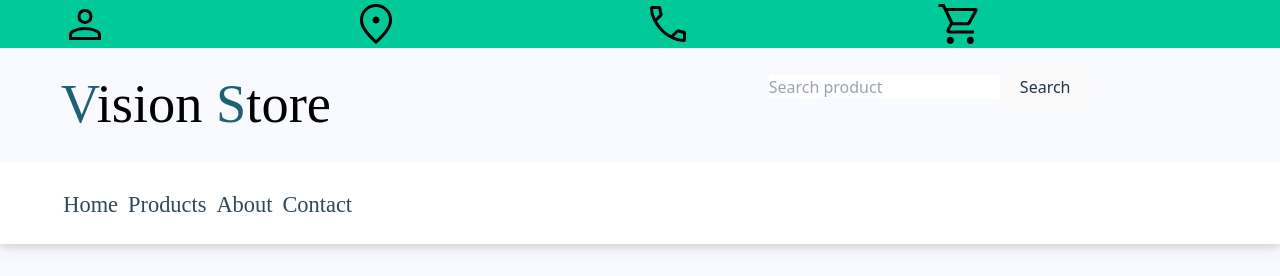
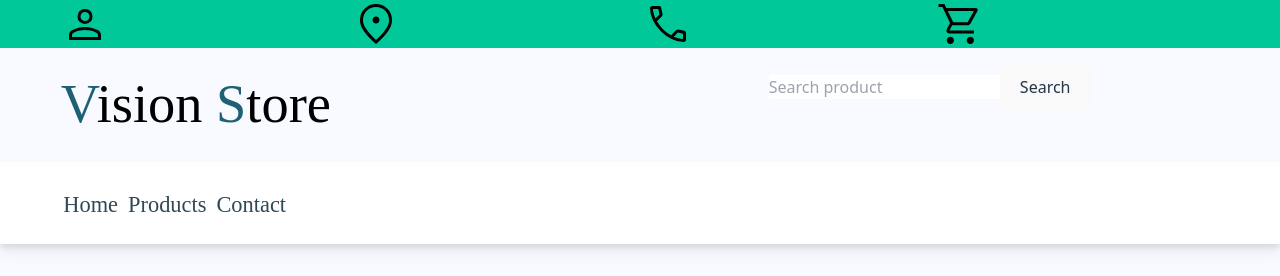
Before and after one commit to LAakerberg/online-shop-project, a React (Vite) app: page / in a window 1280 px wide. Shown: the top 276 px of the page. Built offline with nearby package versions, Linux system fonts and the light colour scheme.

Commit message:
Rename file name

```diff
--- a/src/components/navigation/NavLinks.jsx
+++ b/src/components/navigation/NavLinks.jsx
@@ -14,9 +14,6 @@ export function NavLinks(props) {
             <Link to="/products">Products</Link>
           </li>
           <li onClick={() => props.isMobile && props.closeMobile()}>
-            <Link to="/about">About</Link>
-          </li>
-          <li onClick={() => props.isMobile && props.closeMobile()}>
             <Link to="/contact">Contact</Link>
           </li>
         </ul>
```
